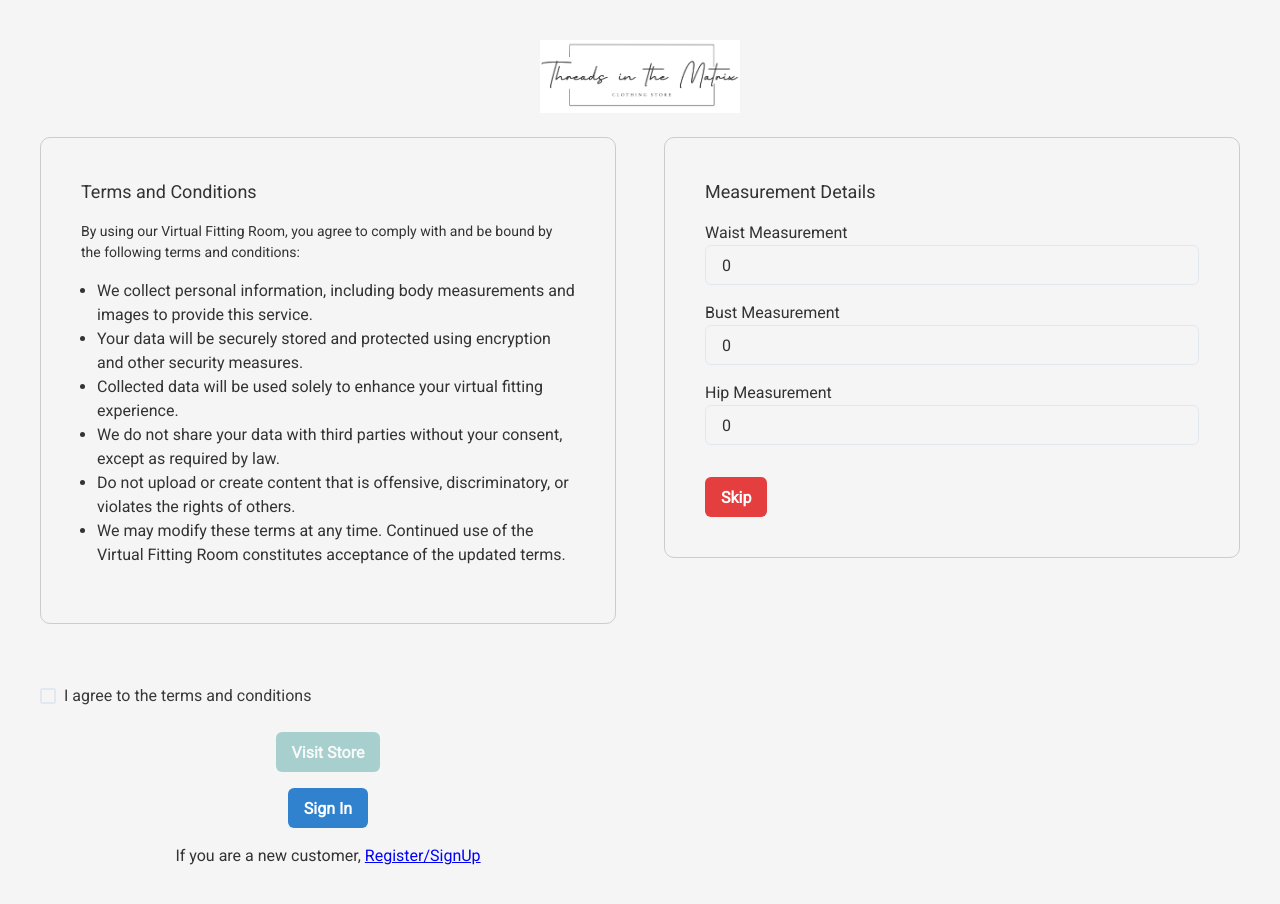
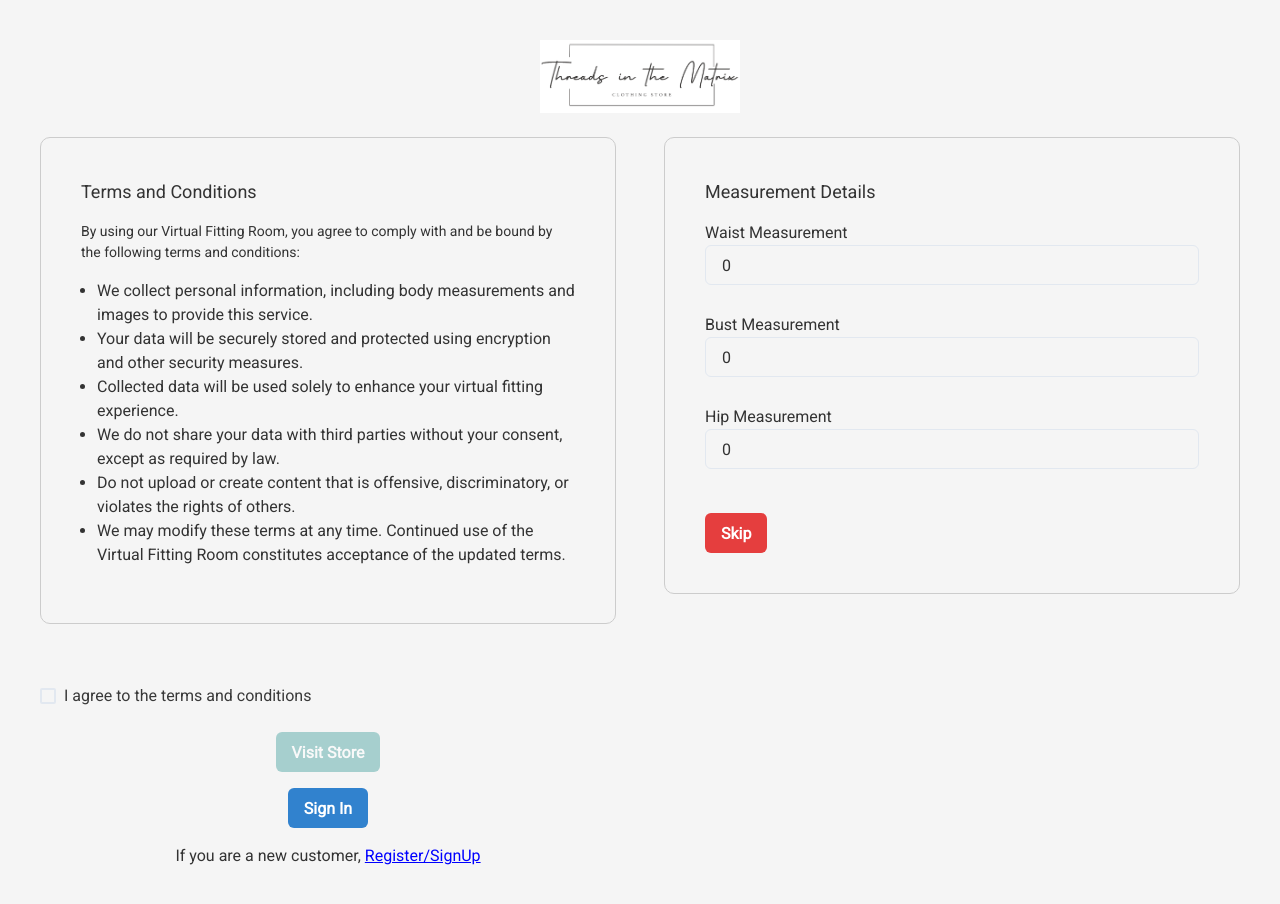
Before and after one commit to bhavya2017/Threads-in-the-matrix, a React (Create React App) app: page / in a window 1280 px wide. Shown: the top 904 px of the page. Built offline with nearby package versions, Linux system fonts and the light colour scheme; no server answers.

Commit message:
Update LandingPage.jsx

```diff
--- a/src/UserSide/Pages/LandingPage/LandingPage.jsx
+++ b/src/UserSide/Pages/LandingPage/LandingPage.jsx
@@ -44,11 +44,14 @@ const LandingPage = () => {
           </Box>
 
           {/* Checkbox */}
-          <Checkbox isChecked={agreed} onChange={handleCheckboxChange} mb={6}>
-            I agree to the terms and conditions
-          </Checkbox>
+          <Box className="checkbox-container">
+            <Checkbox isChecked={agreed} onChange={handleCheckboxChange} mb={6}>
+              I agree to the terms and conditions
+            </Checkbox>
+          </Box>
 
-          {/* Buttons */}
+          <Box className='sign-container'>
+            {/* Buttons */}
           <VStack spacing={4}>
             <Button
               colorScheme="teal"
@@ -67,13 +70,14 @@ const LandingPage = () => {
             {/* Render the sign-up line unconditionally */}
             <Text>If you are a new customer, <a href="/signup" className="sign-up-text">Register/SignUp</a></Text>
           </VStack>
+          </Box>
         </Box>
 
         <Box flex="1" textAlign="left" ml={6}>
           {/* Measurement Section */}
           <Box className="measurement-box">
             <Text fontSize="lg" mb={4}>Measurement Details</Text>
-            <Box mb={4}>
+            <Box mb={7}>
               <Text>Waist Measurement</Text>
               <Input
                 type="number"
@@ -82,7 +86,7 @@ const LandingPage = () => {
                 disabled={skipClicked} // Disable input when "Skip" button is clicked
               />
             </Box>
-            <Box mb={4}>
+            <Box mb={7}>
               <Text>Bust Measurement</Text>
               <Input
                 type="number"
@@ -91,7 +95,7 @@ const LandingPage = () => {
                 disabled={skipClicked} // Disable input when "Skip" button is clicked
               />
             </Box>
-            <Box mb={4}>
+            <Box mb={7}>
               <Text>Hip Measurement</Text>
               <Input
                 type="number"
```
